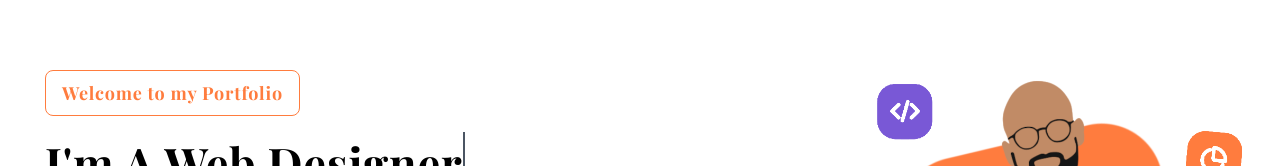
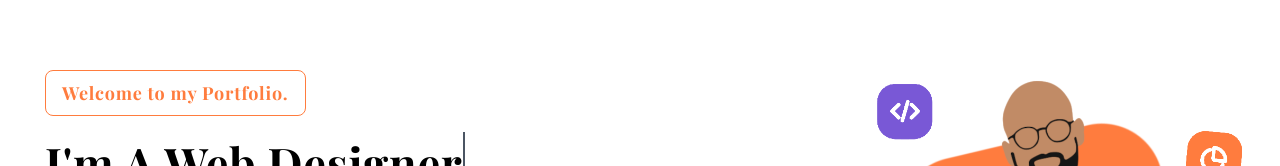
Before and after one commit to jorgeProgramaEn5/next-portfolio, a Next.js app: page / in a window 1280 px wide. Shown: the part 132-298 px from the top of the page. Built offline with nearby package versions, Linux system fonts and the light colour scheme; a web font is replaced by a local one.

Commit message:
add banner

```diff
--- a/src/Components/Banner.jsx
+++ b/src/Components/Banner.jsx
@@ -62,7 +62,7 @@ export const Banner = ()=>{
             <div className='col-span-2 flex flex-col justify-center items-start pl-2 md:pr-[140px]'>
                 <div className='text-center md:text-start'>
                   <span className='inline-block font-semibold md:font-bold tracking-[0.8px] hover:tracking-[0.9px] text-secondary-100 border border-secondary-100 rounded-lg text-lg mb-4 px-[15px] py-[10px] md:px-4 md:py-2'>
-                    Welcome to my Portfolio
+                    Welcome to my Portfolio.
                   </span>
                   <h1 className='text-rotate block text-[22px] md:text-[45px] font-bold tracking-[0.8px] mb-6 '>{`I'm `}
                     <span className='border-r-[2px] border-gray-600'>{text}</span>
```
